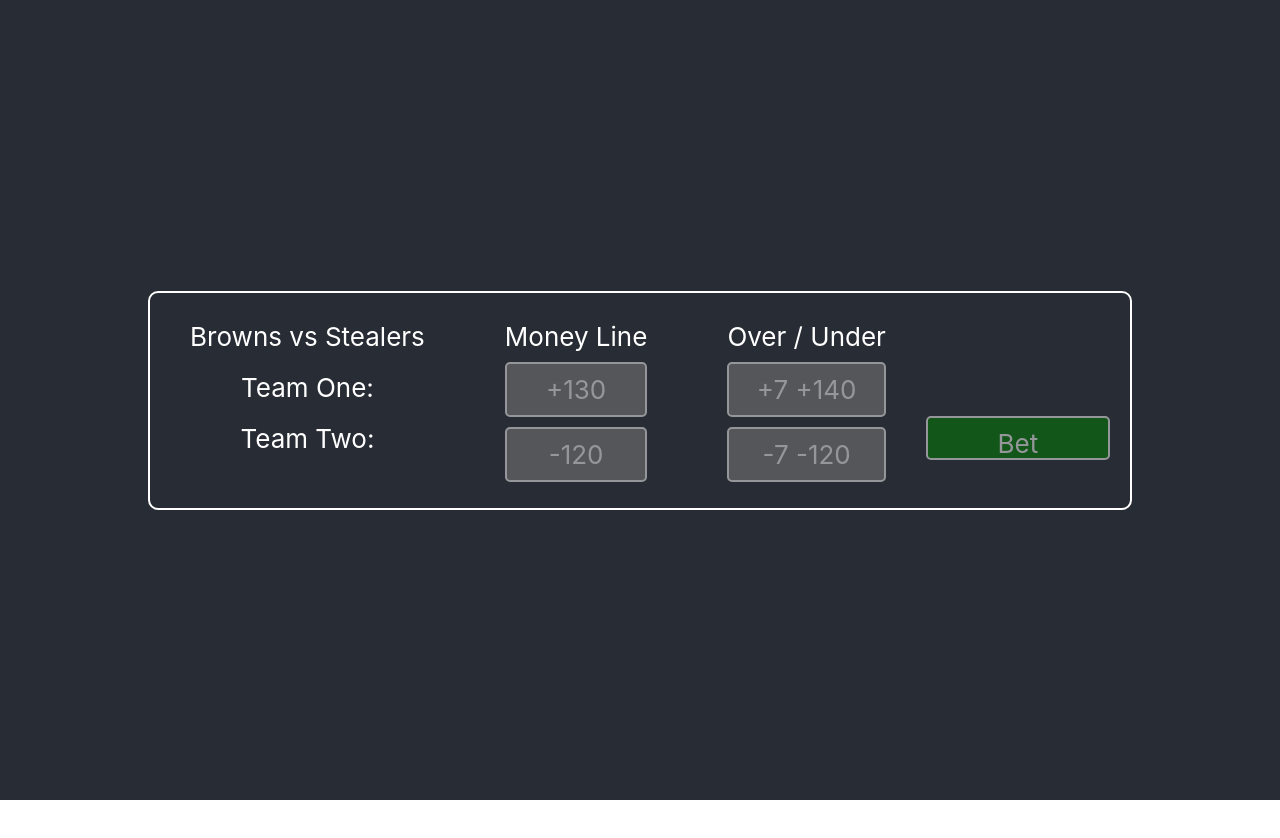
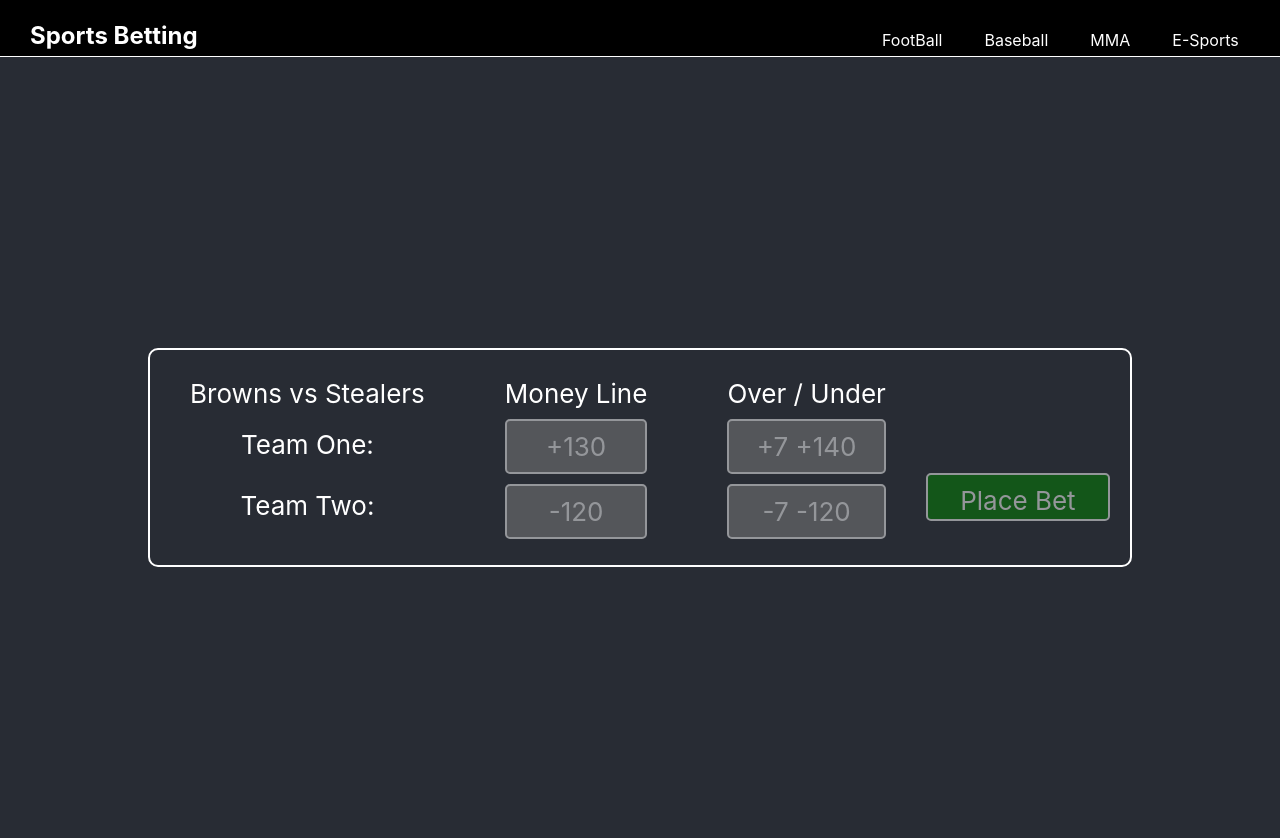
Before and after one commit to Klongrich/SportsBettingDemo, a React (Create React App) app: page / in a window 1280 px wide. Shown: the top 838 px of the page. Before the commit the page ends 800 px from the top, so only its background shows below. Built offline with nearby package versions, Linux system fonts and the light colour scheme.

Commit message:
added Navbar

```diff
--- a/src/App.js
+++ b/src/App.js
@@ -3,14 +3,18 @@
 import './App.css';
 
 import HomePage from './HomePage/index'
+import NavBar from './HomePage/Navbar'
 
 function App() {
   return (
+    <>
+    <NavBar />
     <div className="App">
       <header className="App-header">
         <HomePage />
       </header>
     </div>
+    </>
   );
 }
 
--- /dev/null
+++ b/src/HomePage/Navbar.js
@@ -0,0 +1,51 @@
+import React from 'react'
+import styled from "styled-components";
+
+
+const Container = styled.div`
+
+    background-color: black;
+    color: white;
+
+    height: 55px;
+    width: 100%;
+
+    border-bottom: 1px solid white;
+    border-top: 1px solid black;
+
+    ul{
+        list-style-type: none;
+        margin-left: 800px;
+        margin-top: -40px;
+    }
+
+    li {
+        float: left;
+        padding-left: 42px;
+    }
+
+    li:hover{
+        color: red;
+        cursor: pointer;
+    }
+
+`
+
+export default function Navbar() {
+
+    return (
+        <>
+            <Container>
+            <h2 Style="margin-left: 30px;"> Sports Betting </h2>
+
+            <ul>
+                <li>FootBall</li>
+                <li>Baseball</li>
+                <li>MMA</li>
+                <li>E-Sports</li>
+            </ul>
+            </Container>
+        </>
+    )
+
+}
--- a/src/HomePage/index.js
+++ b/src/HomePage/index.js
@@ -1,5 +1,7 @@
 import React from 'react'
 import styled from "styled-components";
+
+import NavBar from './Navbar'
 
 
 const Container = styled.div`
@@ -64,7 +66,7 @@
 
     margin-top: 123px;
     padding-top: 10px;
-    padding-bottom: 10px;
+    padding-bottom: 14px;
 
     &:hover {
         color: white;
@@ -81,7 +83,7 @@
             <ul>
                 <li>Browns vs Stealers</li>
                 <li>Team One:</li>
-                <li>Team Two:</li>
+                <li Style="margin-top: 10px;">Team Two:</li>
             </ul>
 
             <ul>
@@ -109,7 +111,7 @@
             </ul>
 
             <BetButton>
-                Bet
+                Place Bet
             </BetButton>
         </Container>
         </>
```
Also changed, not shown: src/HomePage/data.js (added).
